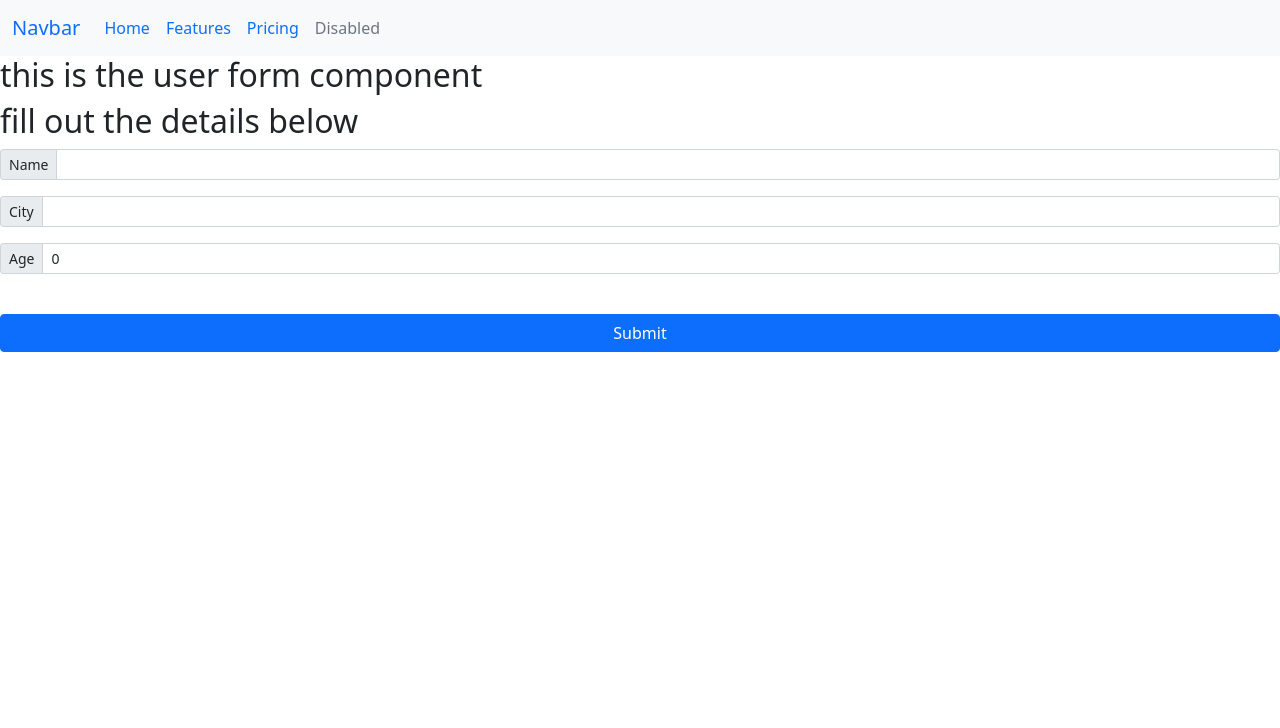
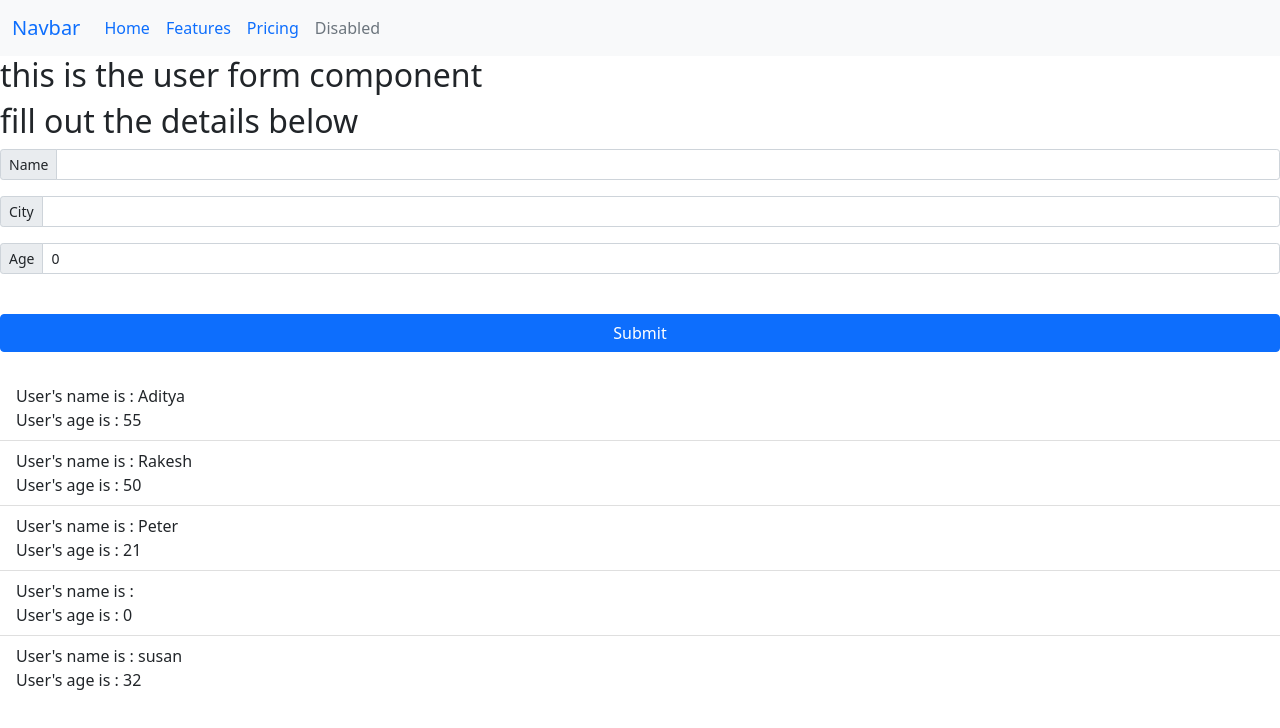
Before and after one commit to TCS-Angular/Angular-starter-project, an Angular app: page / in a window 1280 px wide. Shown: the top 728 px of the page. Built offline with nearby package versions, Linux system fonts and the light colour scheme; data requests are answered from the project's data file.

Commit message:
get users implemented

```diff
--- a/src/app/components/user-form/user-form.component.html
+++ b/src/app/components/user-form/user-form.component.html
@@ -17,3 +17,11 @@
 <div class="d-grid gap-2">
     <button class="btn btn-primary" type="button" (click)="save()">Submit</button>
   </div>
+  <br/>
+  <ul class="list-group list-group-flush">
+    <li class="list-group-item" *ngFor="let u of users; index as i">
+        <span>User's name is : {{u.name}}</span>
+        <br/>
+        <span>User's age is : {{u.age}}</span>
+    </li>
+  </ul>
--- a/src/app/components/user-form/user-form.component.ts
+++ b/src/app/components/user-form/user-form.component.ts
@@ -9,6 +9,7 @@ import { UserService } from 'src/app/user.service';
 })
 export class UserFormComponent implements OnInit {
   user: User = new User();
+  users: User[] = [];
 
   save() {
     // console.log(this.user.name);
@@ -24,8 +25,13 @@ export class UserFormComponent implements OnInit {
       }
     );
   }
-
   constructor(public userService: UserService) {}
 
-  ngOnInit(): void {}
+  ngOnInit(): void {
+    const promise = this.userService.getUsers();
+    promise.subscribe((response) => {
+      console.log(response);
+      this.users = response as User[];
+    });
+  }
 }
--- a/src/app/user.service.ts
+++ b/src/app/user.service.ts
@@ -10,5 +10,9 @@ export class UserService {
     return this.http.post(BASE_URL,user)
   }
 
+  getUsers() {
+    return this.http.get(BASE_URL);
+  }
+
   constructor(public http : HttpClient) { }
 }
```
